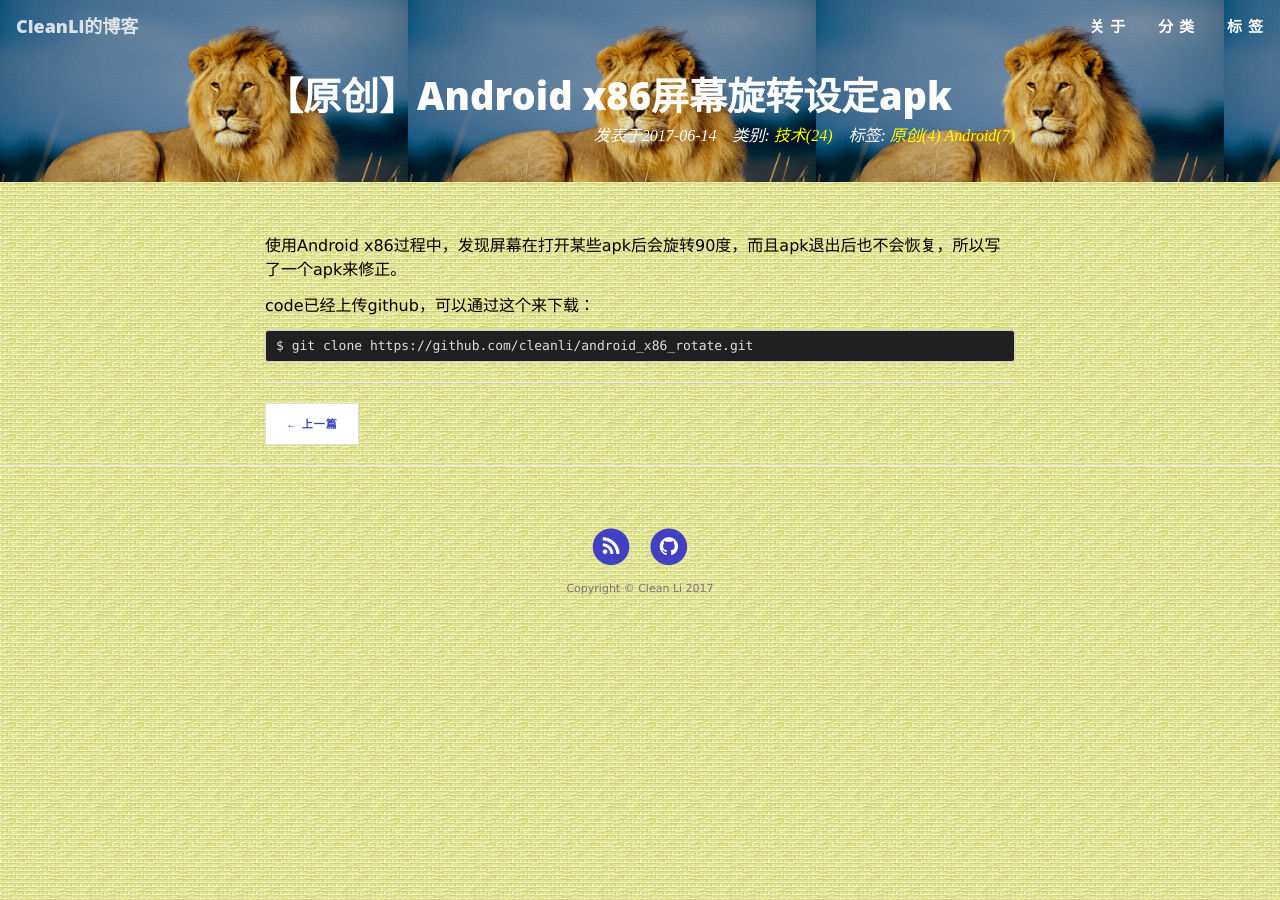
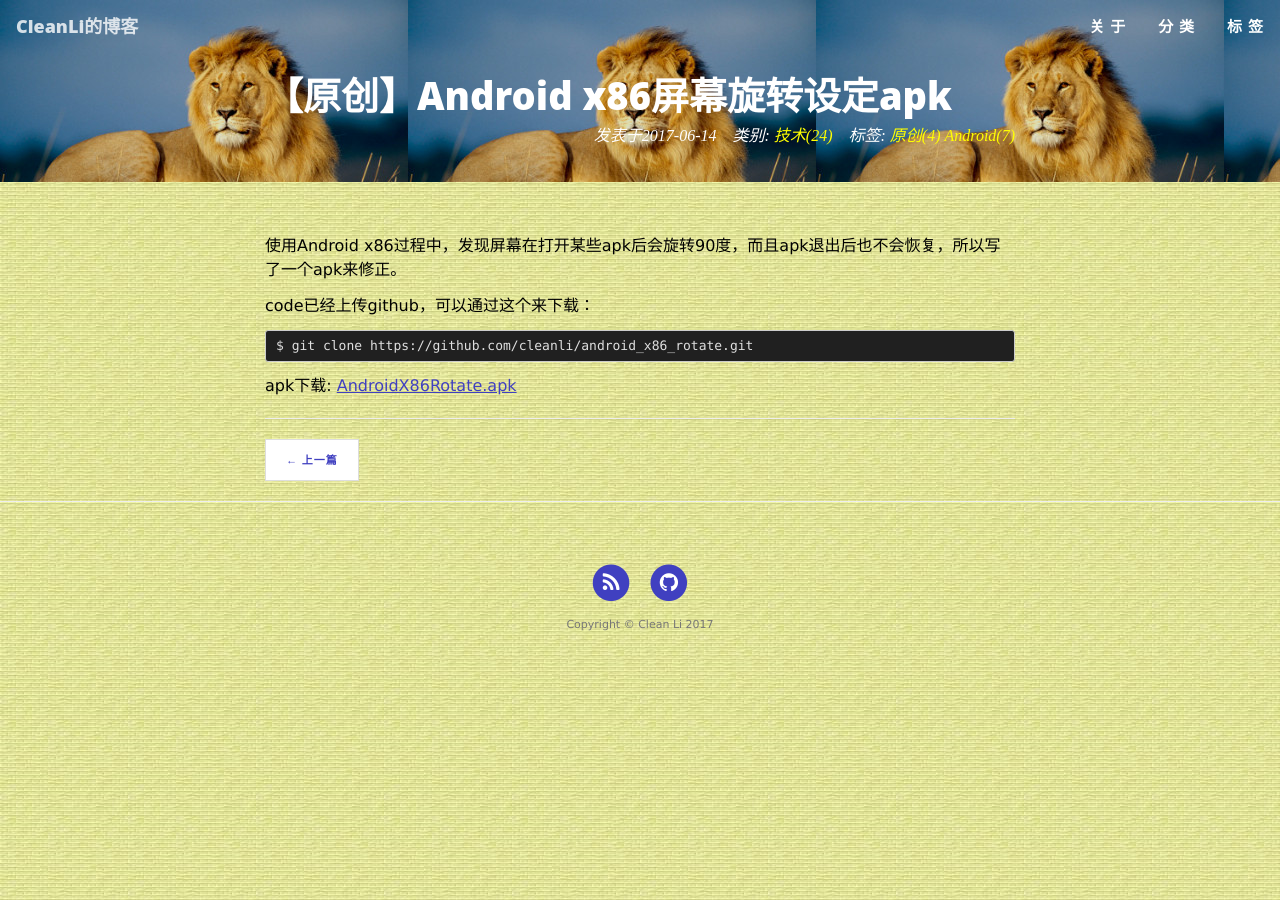
Before and after one commit to cleanli/cleanhome, a Jekyll site: the page built from _posts/2017-06-15-Android_x86_rotate.md, in a window 1280 px wide. Built offline with Jekyll 4.4.1, drawn with Linux system fonts in a browser that asks for light colours.

Commit message:
add apk download

````diff
--- a/_posts/2017-06-15-Android_x86_rotate.md
+++ b/_posts/2017-06-15-Android_x86_rotate.md
@@ -11,3 +11,4 @@ code已经上传github，可以通过这个来下载：
 ```
 $ git clone https://github.com/cleanli/android_x86_rotate.git
 ```
+apk下载: [AndroidX86Rotate.apk]({{ site.baseurl }}/downloads/android_x86_rotate/AndroidX86Rotate.apk)
````
Also changed, not shown: 1 other file.
